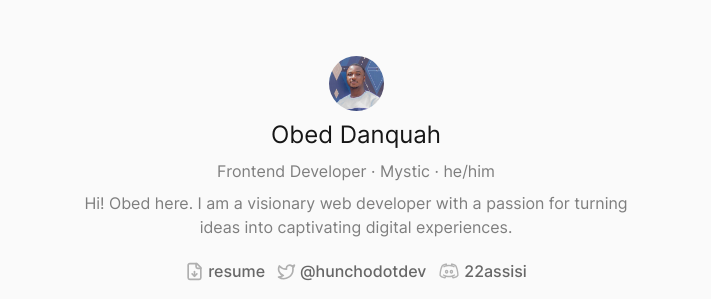
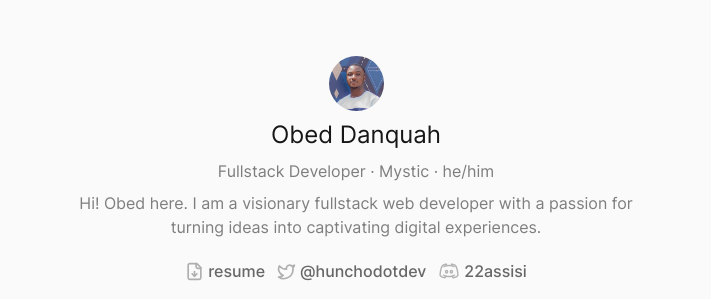
Before and after one commit to lucky-chap/gg, a Next.js app: page / in a window 1280 px wide. Shown: the top 299 px of the page, without its empty margins (284-995 px from the left). Built offline with nearby package versions, Linux system fonts and the light colour scheme.

Commit message:
update description

```diff
--- a/app/page.tsx
+++ b/app/page.tsx
@@ -44,10 +44,10 @@ export default function Home() {
         />
 
         <h2 className="text-2xl text-secondary py-2">Obed Danquah</h2>
-        <p className="pb-2">Frontend Developer · Mystic · he/him</p>
+        <p className="pb-2">Fullstack Developer · Mystic · he/him</p>
         <p className="max-w-xl text-center pb-3">
-          Hi! Obed here. I am a visionary web developer with a passion for
-          turning ideas into captivating digital experiences.
+          Hi! Obed here. I am a visionary fullstack web developer with a passion
+          for turning ideas into captivating digital experiences.
         </p>
 
         {/* resume, twitter and discord */}
```
